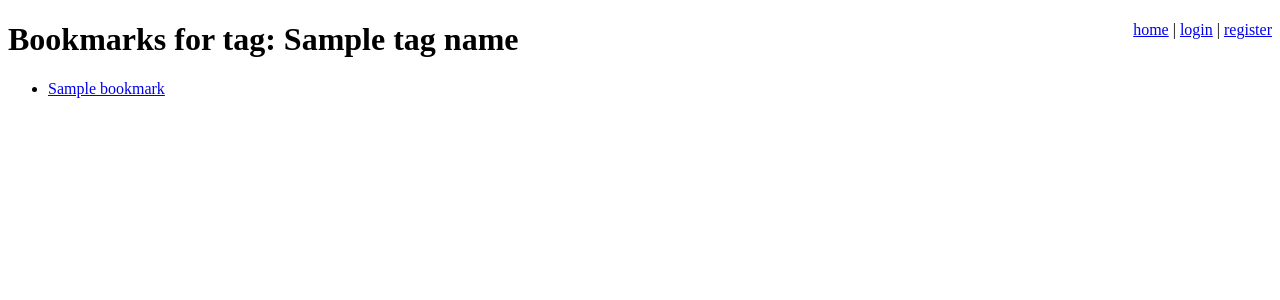
After one commit to hiphoox/django_bookmarks, a Django app: template bookmarks/templates/tag_page.html in a window 1280 px wide. The commit adds this page. Shown: the top 300 px of the page. Run offline with Django 3.2, Linux system fonts and the light colour scheme; the template is opened without the code that fills it: most values are stand-ins (such as "Sample title", 1, 10 or a date in 2020).

Commit message:
Addig Tag page

```diff
--- a/bookmarks/templates/bookmark_list.html
+++ b/bookmarks/templates/bookmark_list.html
@@ -8,11 +8,13 @@
         {% if show_tags %}
           Tags:
           {% if bookmark.tag_set.all %}
-            <ul class="tags">
-              {% for tag in bookmark.tag_set.all %}
-                <li>{{ tag.name }}</li>
-              {% endfor %}
-            </ul>
+          <ul class="tags">
+            {% for tag in bookmark.tag_set.all %}
+              <li>
+                <a href="/tag/{{ tag.name }}/">{{ tag.name }}</a>
+              </li>
+            {% endfor %}
+          </ul>
           {% else %}
             None.
           {% endif %}
--- /dev/null
+++ b/bookmarks/templates/tag_page.html
@@ -0,0 +1,6 @@
+{% extends "base.html" %}
+{% block title %}Tag: {{ tag_name }}{% endblock %}
+{% block head %}Bookmarks for tag: {{ tag_name }}{% endblock%}
+{% block content %}
+  {% include "bookmark_list.html" %}
+{% endblock %}
--- a/urls.py
+++ b/urls.py
@@ -23,10 +23,11 @@ urlpatterns = patterns('',
      { 'template': 'registration/register_success.html' }),
   (r'^site_media/(?P<path>.*)$', 'django.views.static.serve',
      { 'document_root': site_media }),
+  (r'^accounts/login/$', 'django.contrib.auth.views.login'),
   # Account management
   (r'^save/$', bookmark_save_page),
-
-  (r'^accounts/login/$', 'django.contrib.auth.views.login'),
+  #Tags
+  (r'^tag/([^\s]+)/$', tag_page),
 
    # Example:
     # (r'^django_bookmarks/', include('django_bookmarks.foo.urls')),
```
Also changed, not shown: bookmarks/views.py (+11 -0 lines).
